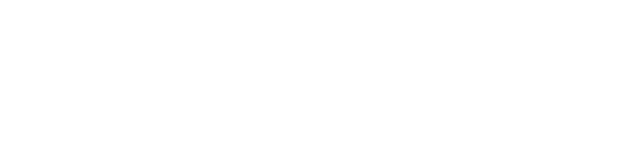
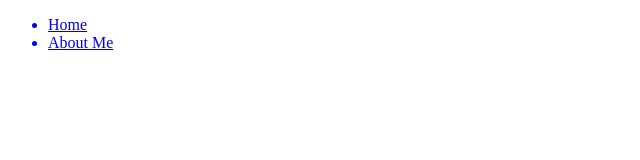
Before and after one commit to CCPS3942761/CCPS3942761.github.io, a plain HTML site: page index.html in a window 1280 px wide. Shown: the whole page, without its empty margins (0-640 px from the left). Drawn offline with Linux system fonts and the light colour scheme.

Commit message:
Update index.html

```diff
--- a/index.html
+++ b/index.html
@@ -1,2 +1,14 @@
 <!DOCTYPE html>
-<html></html>
+<html>
+  <head>
+  <title>Home</title>
+  </head>
+  <header>
+    <nav>
+      <ul>
+        <a href="./index.html"><li>Home</li></a>
+        <a href="./aboutme.html"><li>About Me</li></a>
+      </ul>
+    </nav>
+  </header>
+</html>
```
